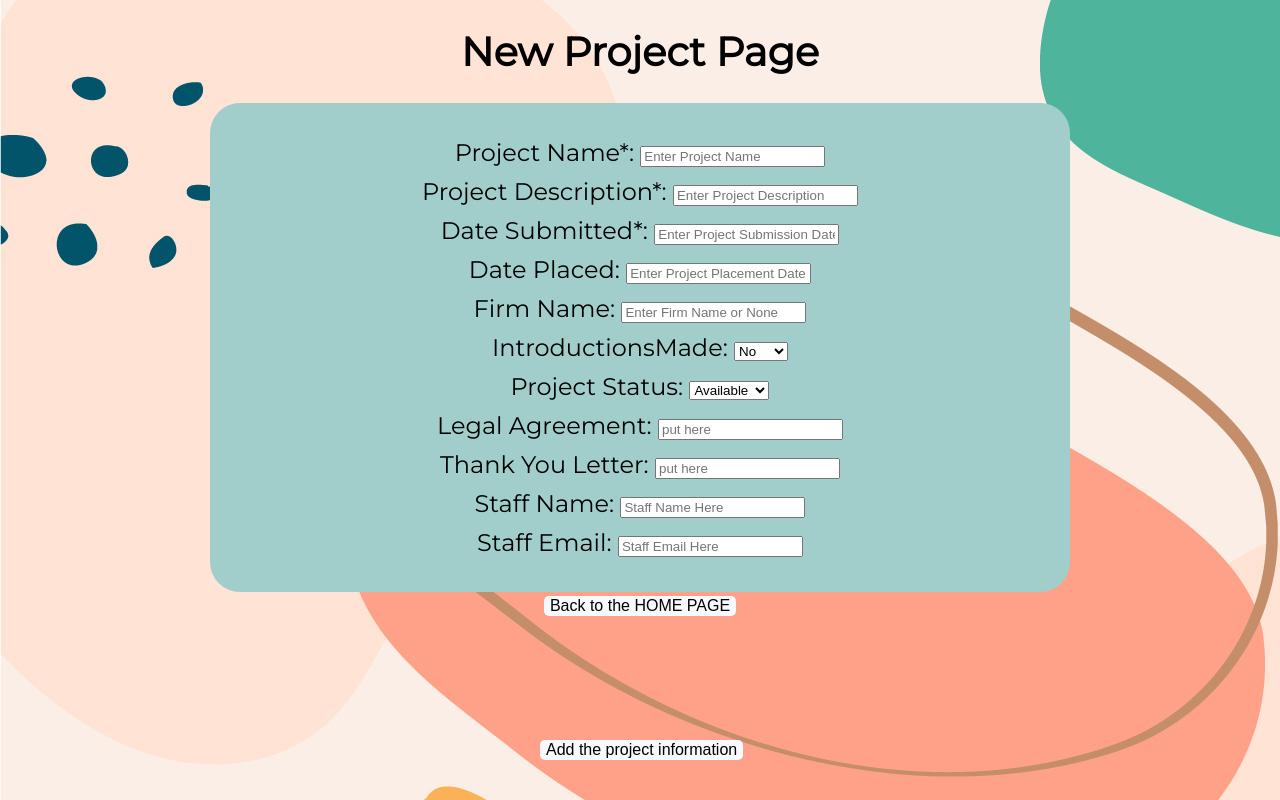
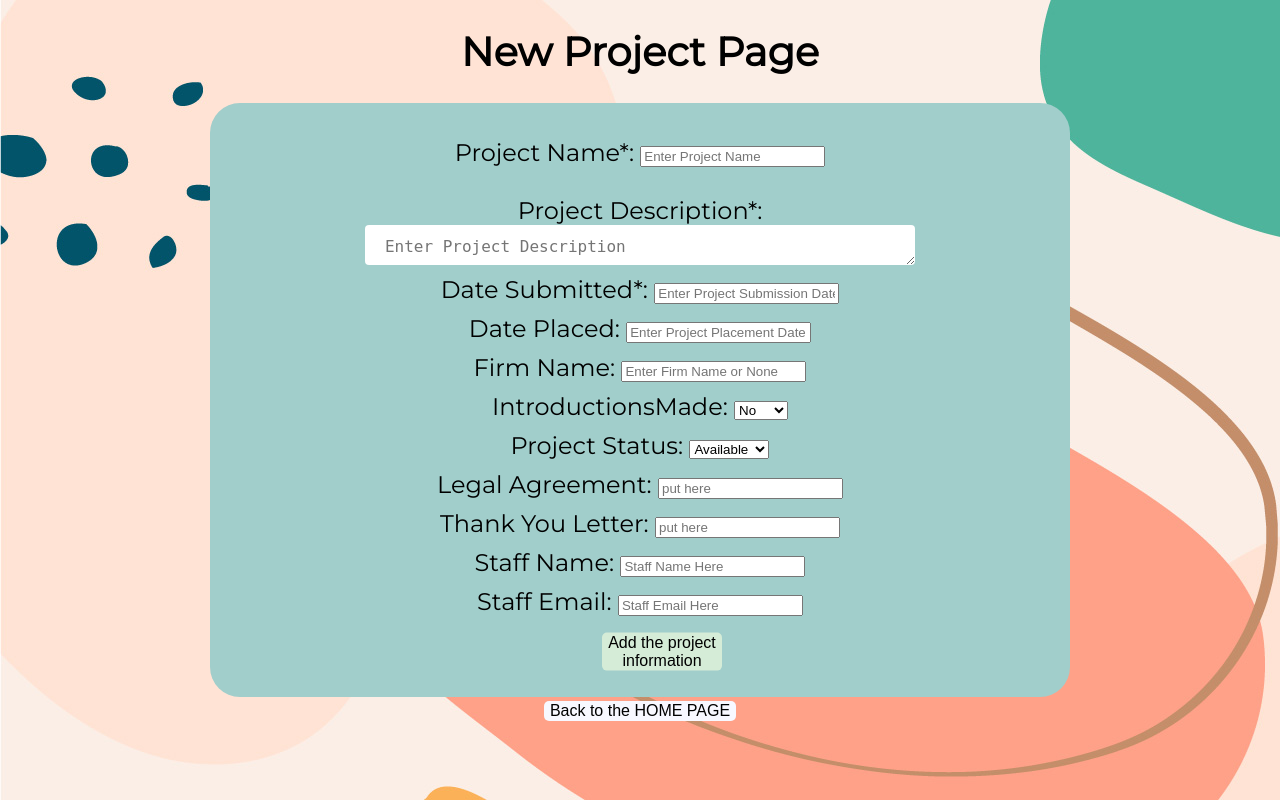
Before and after one commit to jessielista/probono-project-management, a Node server app: page /probono/new in a window 1280 px wide. Run offline with Node 20, Linux system fonts and the light colour scheme; some libraries are stand-ins or nearby versions.

Commit message:
styling mainly buttons on show page

```diff
--- a/public/css/styles.css
+++ b/public/css/styles.css
@@ -16,6 +16,7 @@ header{
 h1{
   font-size: 40px;
   text-align: center;
+  text-transform:capitalize;
 }
 
 .h1-index{
@@ -81,13 +82,25 @@ button {
   cursor: pointer;
   border-radius: 5px;
 }
-
-.edit-button, .new-button{
-  position: fixed;
+/*
+.edit-button { */
+    /* transform: translate(0%, 20%);
   top: 105%;
   left: 50%;
   margin-top: -100px;
-  margin-left: -100px;
+  margin-left: -100px; */
+/* } */
+
+option{
+  text-transform: capitalize;
+}
+
+.new-button{
+  top: 105%;
+  transform: translate(300%, 20%);
+  top: 10rem;
+  width: 120px;
+  background-color: #D5ECD7;
 }
 
 .submit-new-button{
@@ -254,3 +267,42 @@ fieldset {
 .status-text{
   text-transform:capitalize;
 }
+
+textarea {
+  height: 40px;
+  width: 70%;
+  padding: 12px 20px;
+  box-sizing: border-box;
+  border: 2px;
+  border-radius: 4px;
+  /* background-color: #f8f8f8; */
+  font-size: 16px;
+  resize: vertical;
+   display: block;
+    margin-left: auto;
+    margin-right: auto;
+}
+
+.myButton {
+	background:linear-gradient(to bottom, #ffa288 5%, #fbb158 100%);
+	background-color:#ffa288;
+	border-radius:28px;
+	border:1px solid #fbb158;
+	display:inline-block;
+	cursor:pointer;
+	color:#ffffff;
+	font-family:Arial;
+	font-size:14px;
+	font-weight:bold;
+	padding:10px 18px;
+	text-decoration:none;
+	text-shadow:0px 1px 0px #2f6627;
+}
+.myButton:hover {
+	background:linear-gradient(to bottom, #fbb158 5%, #ffa288 100%);
+	background-color:#fbb158;
+}
+.myButton:active {
+	position:relative;
+	top:1px;
+}
--- a/views/new.ejs
+++ b/views/new.ejs
@@ -17,9 +17,11 @@
         <label for="projectName"> Project Name*:</label>
         <input id="projectName" type="text" name="projectName" placeholder="Enter Project Name" required>
       </fieldset>
+      <br>
       <fieldset>
-        <label for="projectDescription"> Project Description*:</label>
-        <input id="projectDescription" type="text" name="projectDescription" placeholder="Enter Project Description" required>
+        <label for="projectDescription"> Project Description*:</label> </br>
+        <textarea id="projectDescription" type="text" name="projectDescription" placeholder="Enter Project Description" required cols="30" rows="10"></textarea>
+        <!-- <input id="projectDescription" type="text" name="projectDescription" placeholder="Enter Project Description" required> -->
       </fieldset>
       <fieldset>
         <label for="dateSubmitted"> Date Submitted*:</label>
```
Also changed, not shown: views/edit.ejs (+6 -3 lines), views/show.ejs (+4 -4 lines).
